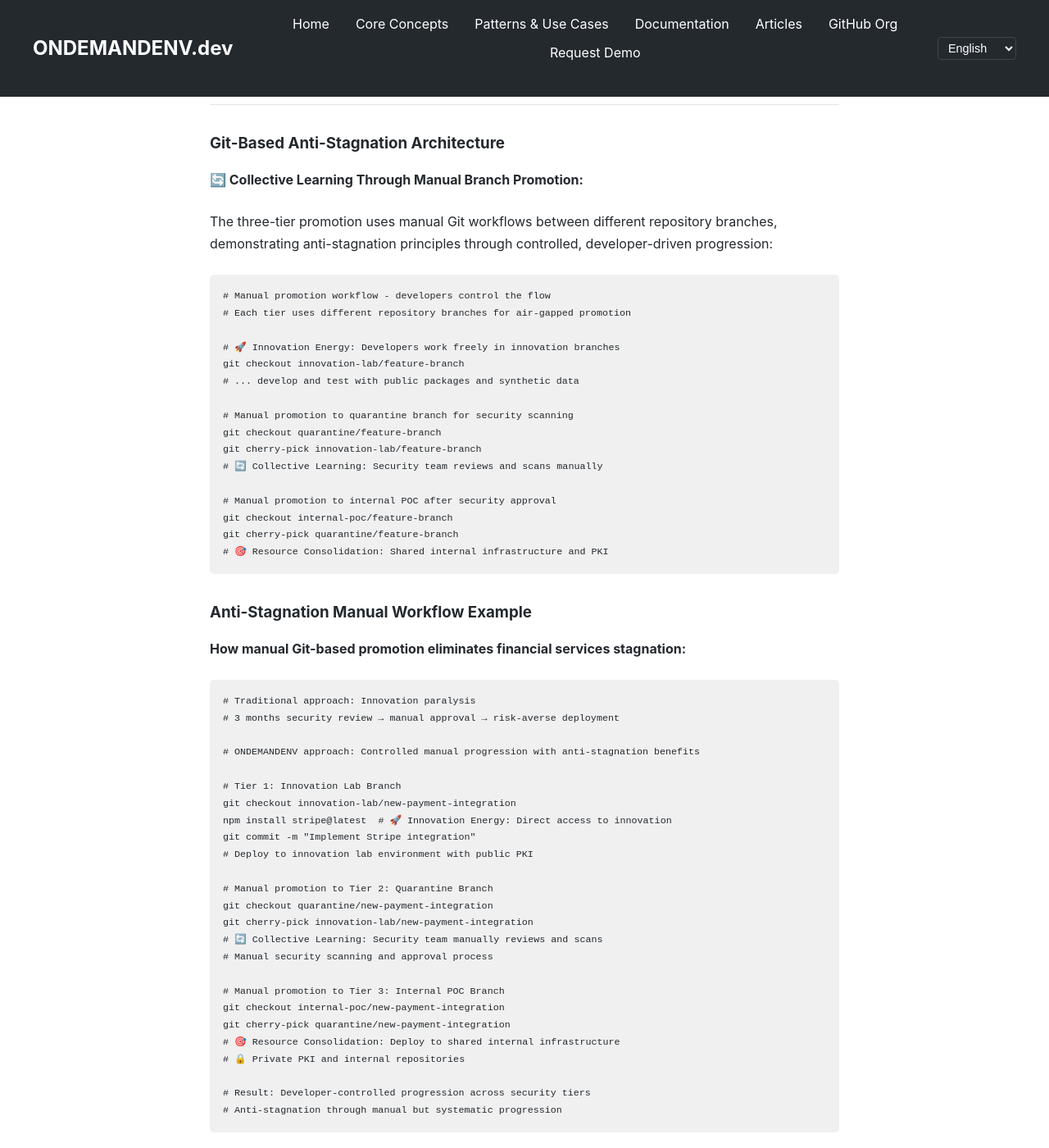
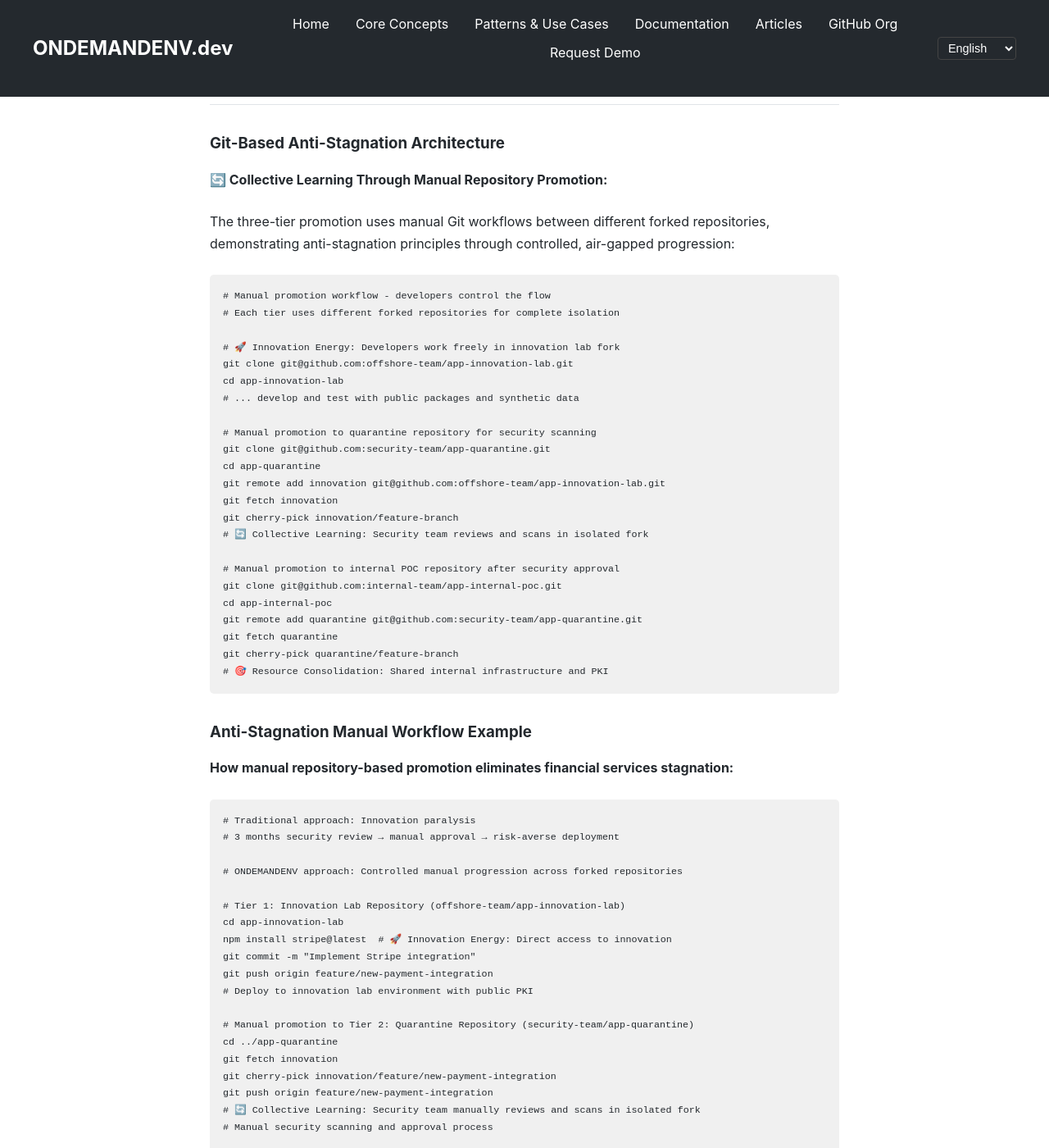
Before and after one commit to ondemandenv/ondemandenv.github.io, a Jekyll site: the page built from articles/isolated-offshore-development-pattern.md, in a window 1280 px wide and 1400 px high, scrolled down 11120 px. Shown: the whole window at 82% size. Built offline with Jekyll 4.4.1, drawn with Linux system fonts in a browser that asks for light colours; some of the changed text lies outside the part shown.

Commit message:
+++++ +++

````diff
--- a/articles/isolated-offshore-development-pattern.md
+++ b/articles/isolated-offshore-development-pattern.md
@@ -358,63 +358,75 @@ Team C: 2 weeks setting up VPC endpoints + security policies
 All Teams: inherit(platform.securityInfrastructure) // Instant, consistent, secure
 ```
 
-## Manual Promotion Workflow Between Repository Branches
+## Manual Promotion Workflow Between Repository Forks
 
 ### Git-Based Anti-Stagnation Architecture
 
-**🔄 Collective Learning Through Manual Branch Promotion:**
+**🔄 Collective Learning Through Manual Repository Promotion:**
 
-The three-tier promotion uses manual Git workflows between different repository branches, demonstrating anti-stagnation principles through controlled, developer-driven progression:
+The three-tier promotion uses manual Git workflows between different forked repositories, demonstrating anti-stagnation principles through controlled, air-gapped progression:
 
 ```bash
 # Manual promotion workflow - developers control the flow
-# Each tier uses different repository branches for air-gapped promotion
+# Each tier uses different forked repositories for complete isolation
 
-# 🚀 Innovation Energy: Developers work freely in innovation branches
-git checkout innovation-lab/feature-branch
+# 🚀 Innovation Energy: Developers work freely in innovation lab fork
+git clone git@github.com:offshore-team/app-innovation-lab.git
+cd app-innovation-lab
 # ... develop and test with public packages and synthetic data
 
-# Manual promotion to quarantine branch for security scanning
-git checkout quarantine/feature-branch
-git cherry-pick innovation-lab/feature-branch
-# 🔄 Collective Learning: Security team reviews and scans manually
+# Manual promotion to quarantine repository for security scanning
+git clone git@github.com:security-team/app-quarantine.git
+cd app-quarantine
+git remote add innovation git@github.com:offshore-team/app-innovation-lab.git
+git fetch innovation
+git cherry-pick innovation/feature-branch
+# 🔄 Collective Learning: Security team reviews and scans in isolated fork
 
-# Manual promotion to internal POC after security approval
-git checkout internal-poc/feature-branch
+# Manual promotion to internal POC repository after security approval
+git clone git@github.com:internal-team/app-internal-poc.git
+cd app-internal-poc
+git remote add quarantine git@github.com:security-team/app-quarantine.git
+git fetch quarantine
 git cherry-pick quarantine/feature-branch
 # 🎯 Resource Consolidation: Shared internal infrastructure and PKI
 ```
 
 ### Anti-Stagnation Manual Workflow Example
 
-**How manual Git-based promotion eliminates financial services stagnation:**
+**How manual repository-based promotion eliminates financial services stagnation:**
 
 ```bash
 # Traditional approach: Innovation paralysis
 # 3 months security review → manual approval → risk-averse deployment
 
-# ONDEMANDENV approach: Controlled manual progression with anti-stagnation benefits
+# ONDEMANDENV approach: Controlled manual progression across forked repositories
 
-# Tier 1: Innovation Lab Branch
-git checkout innovation-lab/new-payment-integration
+# Tier 1: Innovation Lab Repository (offshore-team/app-innovation-lab)
+cd app-innovation-lab
 npm install stripe@latest  # 🚀 Innovation Energy: Direct access to innovation
 git commit -m "Implement Stripe integration"
+git push origin feature/new-payment-integration
 # Deploy to innovation lab environment with public PKI
 
-# Manual promotion to Tier 2: Quarantine Branch
-git checkout quarantine/new-payment-integration
-git cherry-pick innovation-lab/new-payment-integration
-# 🔄 Collective Learning: Security team manually reviews and scans
+# Manual promotion to Tier 2: Quarantine Repository (security-team/app-quarantine)
+cd ../app-quarantine
+git fetch innovation
+git cherry-pick innovation/feature/new-payment-integration
+git push origin feature/new-payment-integration
+# 🔄 Collective Learning: Security team manually reviews and scans in isolated fork
 # Manual security scanning and approval process
 
-# Manual promotion to Tier 3: Internal POC Branch
-git checkout internal-poc/new-payment-integration
-git cherry-pick quarantine/new-payment-integration
+# Manual promotion to Tier 3: Internal POC Repository (internal-team/app-internal-poc)
+cd ../app-internal-poc
+git fetch quarantine
+git cherry-pick quarantine/feature/new-payment-integration
+git push origin feature/new-payment-integration
 # 🎯 Resource Consolidation: Deploy to shared internal infrastructure
 # 🔒 Private PKI and internal repositories
 
-# Result: Developer-controlled progression across security tiers
-# Anti-stagnation through manual but systematic progression
+# Result: Complete repository isolation with controlled code promotion
+# Anti-stagnation through air-gapped but systematic progression
 ```
 
 ## Anti-Stagnation Security Outcomes
````
